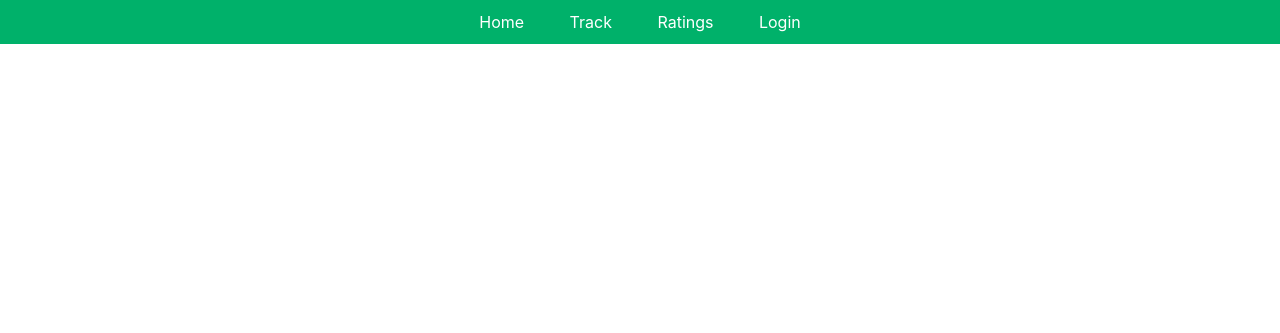
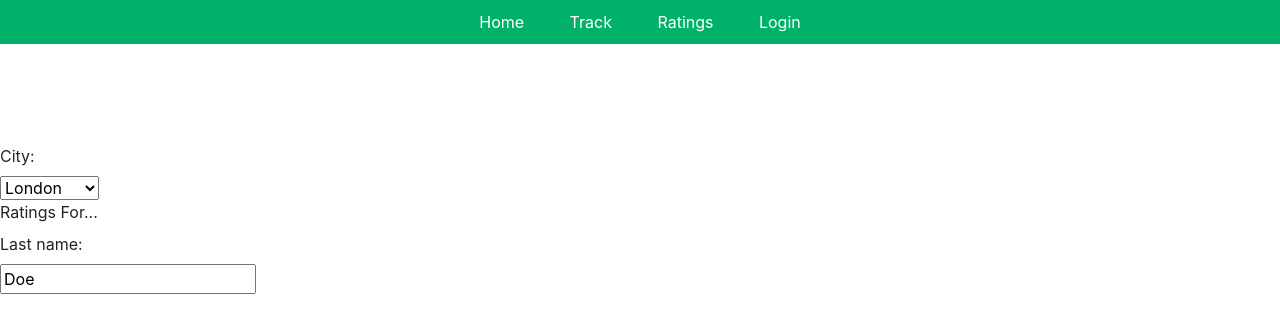
Before and after one commit to cfglondon23/Team-8, a Flask app: page /ratings.html in a window 1280 px wide. Shown: the top 333 px of the page. Run offline with Flask 2, Linux system fonts and the light colour scheme; some libraries are stand-ins or nearby versions.

Commit message:
Initialise ratings page

```diff
--- a/src/templates/ratings.html
+++ b/src/templates/ratings.html
@@ -37,4 +37,23 @@
       </nav>
     </header>
   </body>
+
+  <form>
+    <label for="City">City:</label><br />
+    <select name="cities">
+      <option value="london">London</option>
+      <option value="new_york">New York</option>
+      <option value="tokyo">Tokyo</option>
+      <option value="dubai">Dubai</option>
+      <option value="paris">Paris</option>
+      <option value="madrid">Madrid</option>
+      <option value="beijing">Beijing</option>
+      <option value="new_dehli">New Delhi</option>
+      <option value="moscow">Moscow</option>
+      <option value="seoul">Seoul</option></select
+    ><br />
+    <label for="section_title">Ratings For...</label><br />
+    <label for="lname">Last name:</label><br />
+    <input type="text" id="lname" name="lname" value="Doe" />
+  </form>
 </html>
```
